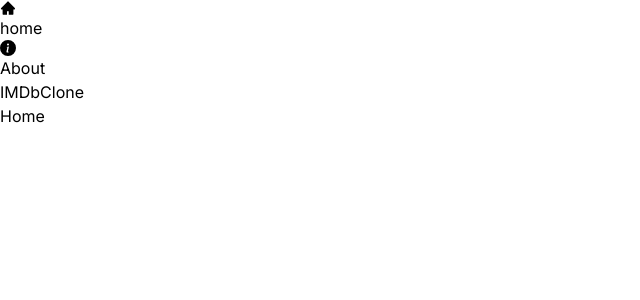
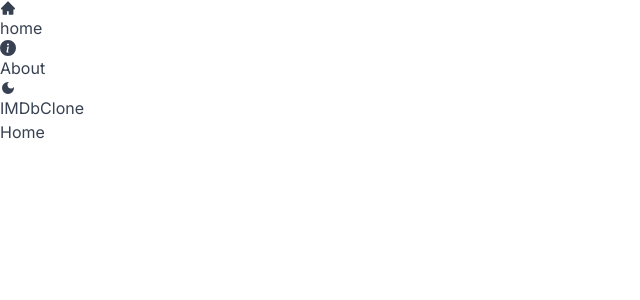
Before and after one commit to aelkayam/imdb-clone, a Next.js app: page / in a window 1280 px wide. Shown: the top 300 px of the page, without its empty margins (0-640 px from the left). Built offline with nearby package versions, Linux system fonts and the light colour scheme.

Commit message:
added dark mode

```diff
--- a/package.json
+++ b/package.json
@@ -10,6 +10,7 @@
   },
   "dependencies": {
     "next": "14.1.3",
+    "next-themes": "^0.2.1",
     "react": "^18",
     "react-dom": "^18",
     "react-icons": "^5.0.1"
--- a/src/Components/Header.jsx
+++ b/src/Components/Header.jsx
@@ -3,6 +3,7 @@ import MenuItem from "./MenuItem";
 import { AiFillHome } from "react-icons/ai";
 import { BsFillInfoCircleFill } from "react-icons/bs";
 import Link from "next/link";
+import ThemeSwitch from "./ThemeSwitch";
 
 export default function Header() {
   return (
@@ -11,6 +12,8 @@ export default function Header() {
         <MenuItem title="home" address="/" Icon={AiFillHome} />
         <MenuItem title="About" address="/about" Icon={BsFillInfoCircleFill} />
       </div>
+      <div className="flex items-center gap-4">
+        <ThemeSwitch />
         <Link href={"/"} className="flex gap-1 items-center">
           <span className="text-2xl font-bold bg-amber-500 py-1 px-2 rounded-lg">
             IMDb
@@ -18,5 +21,6 @@ export default function Header() {
           <span className="text-xl hidden sm:inline">Clone</span>
         </Link>
       </div>
+    </div>
   );
 }
--- /dev/null
+++ b/src/Components/ThemeSwitch.jsx
@@ -0,0 +1,36 @@
+"use client";
+
+import React, { useEffect, useState } from "react";
+import { MdLightMode, MdDarkMode } from "react-icons/md";
+
+import { useTheme } from "next-themes";
+
+export default function ThemeSwitch() {
+  const { theme, setTheme, systemTheme } = useTheme();
+  const [mounted, setMounted] = useState(false);
+
+  const currentTheme = theme === "system" ? systemTheme : theme;
+
+  useEffect(() => setMounted(true), []);
+
+  return (
+    <div>
+      {mounted &&
+        (currentTheme === "dark" ? (
+          <MdLightMode
+            className="text-lg cursor-pointer hover:text-amber-500"
+            onClick={() => {
+              setTheme("light");
+            }}
+          />
+        ) : (
+          <MdDarkMode
+            className="text-lg cursor-pointer hover:text-amber-500"
+            onClick={() => {
+              setTheme("dark");
+            }}
+          />
+        ))}
+    </div>
+  );
+}
--- /dev/null
+++ b/src/app/Providers.jsx
@@ -0,0 +1,14 @@
+"use client";
+
+import { ThemeProvider } from "next-themes";
+import React from "react";
+
+export default function Providers({ children }) {
+  return (
+    <ThemeProvider defaultTheme="system" attribute="class">
+      <div className="text-gray-700 dark:text-gray-100 min-h-screen select-none transition-colors duration-200">
+        {children}
+      </div>
+    </ThemeProvider>
+  );
+}
--- a/src/app/layout.js
+++ b/src/app/layout.js
@@ -1,6 +1,7 @@
 import { Inter } from "next/font/google";
 import "./globals.css";
 import Header from "@/Components/Header";
+import Providers from "./Providers";
 
 const inter = Inter({ subsets: ["latin"] });
 
@@ -13,8 +14,10 @@ export default function RootLayout({ children }) {
   return (
     <html lang="en">
       <body className={inter.className}>
-        <Header />
-        {children}
+        <Providers>
+          <Header />
+          {children}
+        </Providers>
       </body>
     </html>
   );
--- a/tailwind.config.js
+++ b/tailwind.config.js
@@ -15,4 +15,5 @@ module.exports = {
     },
   },
   plugins: [],
+  darkMode: "class",
 };
```
Also changed, not shown: 1 other file (tests, documents, lock files or other folders). Lines whose indentation alone changed are shown as unchanged.
